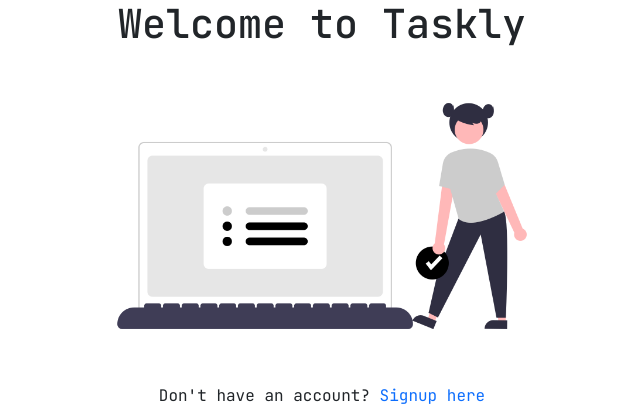
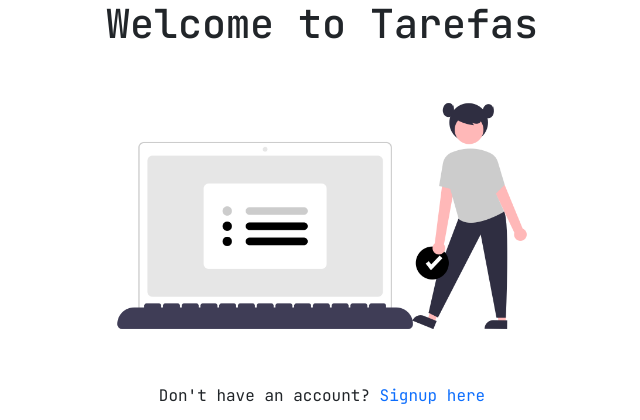
Before and after one commit to lyli127/flask-app, a Flask app: page /login in a window 1280 px wide. Shown: the top 420 px of the page, without its empty margins (318-958 px from the left). Run offline with Flask 3, Linux system fonts and the light colour scheme; some libraries are stand-ins or nearby versions.

Commit message:
add new branding name

```diff
--- a/templates/login.html
+++ b/templates/login.html
@@ -8,7 +8,7 @@
 
 {% block content %}
 <div class="main container text-center">
-    <h1>Welcome to Taskly</h1>
+    <h1>Welcome to Tarefas</h1>
     <img src="static/images/login-img.png" alt="login image" class="login-img figure-img img-fluid rounded">
     <p>Don't have an account? <a href="/signup">Signup here</a></p>
     <form method="POST" action="/login">
```
